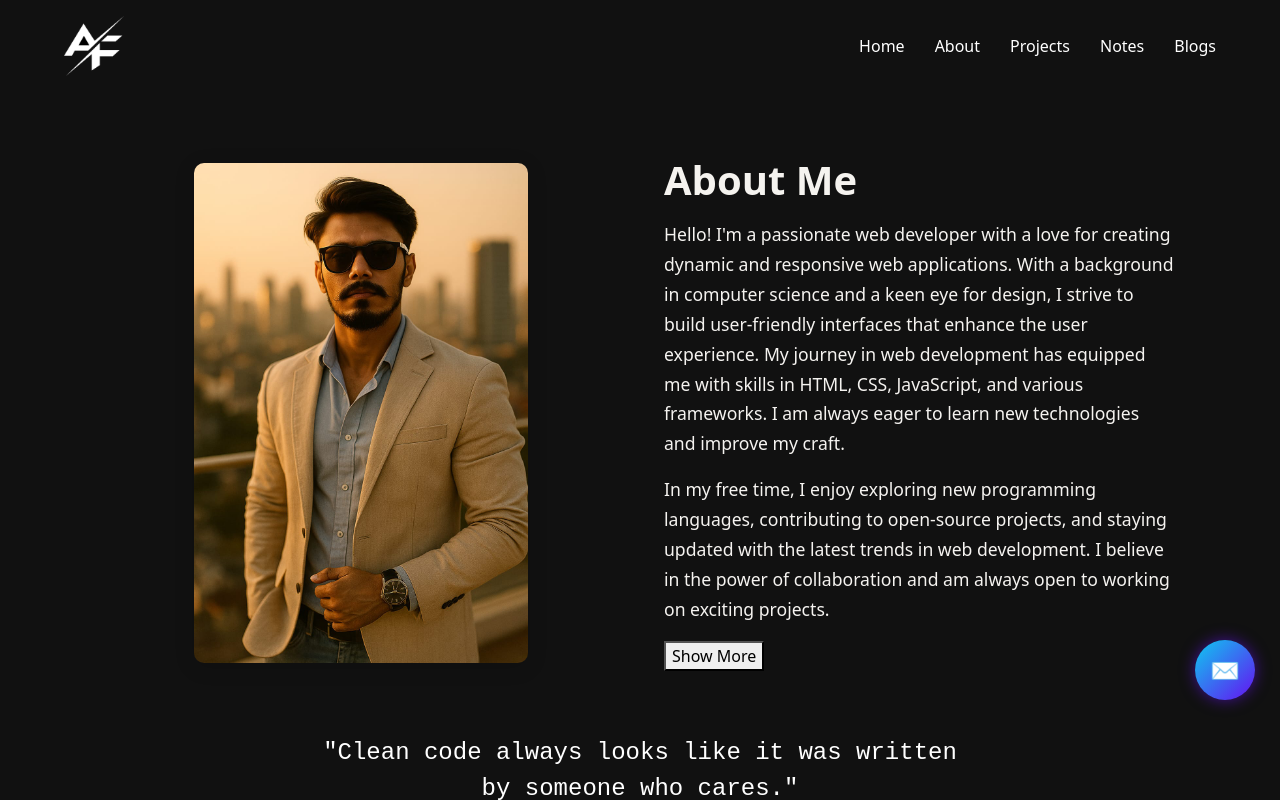
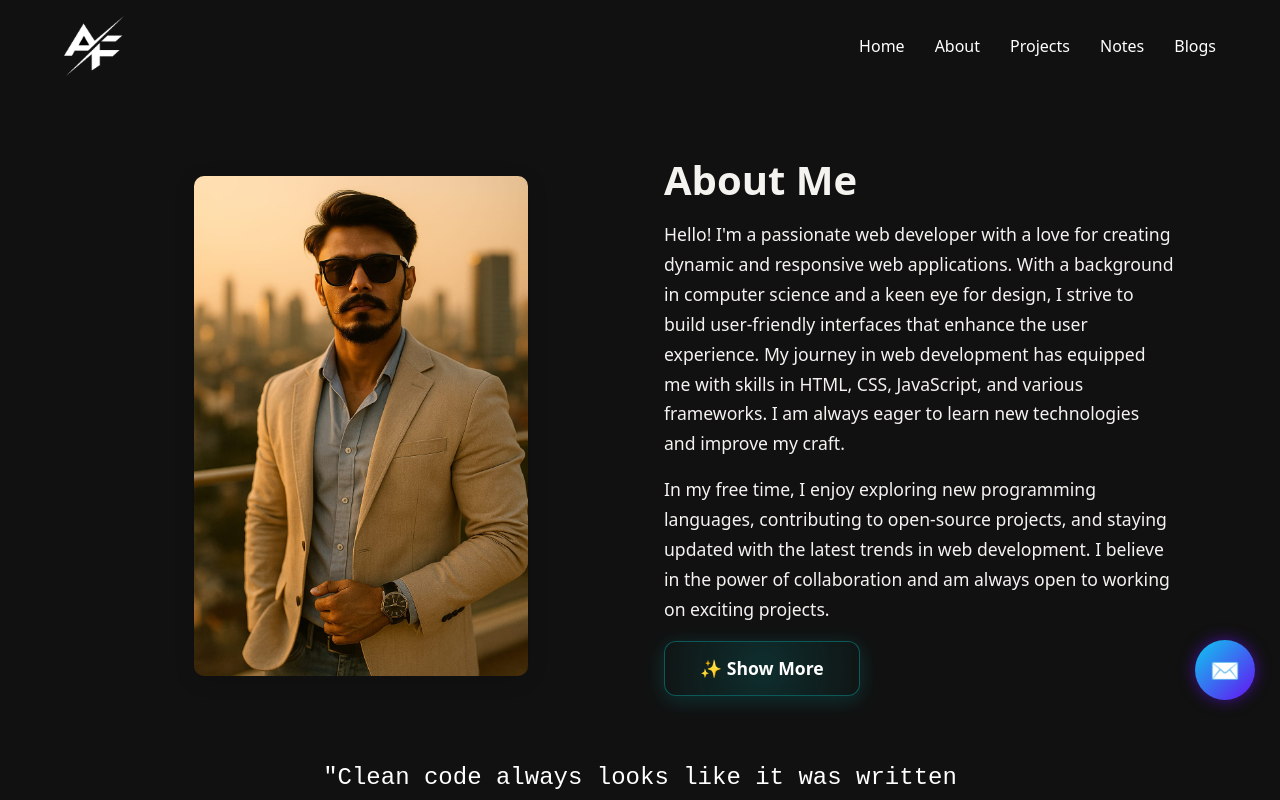
Before and after one commit to amansrivastavv/amanportfolio, a React (Vite) app: page /about in a window 1280 px wide. Built offline with nearby package versions, Linux system fonts and the light colour scheme.

Commit message:
corrected see more button style

```diff
--- /dev/null
+++ b/src/components/ShowMoreButton.jsx
@@ -0,0 +1,23 @@
+import React from "react";
+import { motion } from "framer-motion";
+import "../styles/pages.css";
+
+const ShowMoreButton = ({ handleShowMore }) => {
+  return (
+    <motion.button
+      className="modern-glass-button"
+      onClick={handleShowMore}
+      whileHover={{
+        scale: 1.08,
+        boxShadow: "0 0 30px rgba(0, 255, 255, 0.6)",
+        y: -4,
+      }}
+      whileTap={{ scale: 0.95 }}
+      transition={{ type: "spring", stiffness: 300, damping: 20 }}
+    >
+      <span className="modern-button-text">✨ Show More</span>
+    </motion.button>
+  );
+};
+
+export default ShowMoreButton;
--- a/src/pages/About.jsx
+++ b/src/pages/About.jsx
@@ -1,13 +1,16 @@
 import React from "react";
-import { useNavigate } from "react-router-dom"; // ✅ Import
+import { useNavigate } from "react-router-dom";
+import { motion } from "framer-motion";
 import "../styles/pages.css";
 import aboutImg from "../assets/images/about.jpeg";
+import ShowMoreButton from "../components/ShowMoreButton";
 
 const About = () => {
-  const navigate = useNavigate(); // ✅ Hook for navigation
+  const navigate = useNavigate();
 
   const handleShowMore = () => {
-    navigate("/about-details"); // ✅ Route to AboutDetails page
+    console.log("Show More Clicked!");
+    navigate("/about-details");
   };
 
   return (
@@ -45,7 +48,7 @@ const About = () => {
                 collaboration and am always open to working on exciting
                 projects.
               </p>
-              <button onClick={handleShowMore}>Show More</button>
+              <ShowMoreButton handleShowMore={handleShowMore} />
             </div>
           </div>
         </div>
--- a/src/styles/pages.css
+++ b/src/styles/pages.css
@@ -296,3 +296,78 @@
   flex-direction: column;
   text-align: center;
 }
+
+
+
+
+/* see more button */
+.button-container {
+  display: flex;
+  justify-content: center;
+  align-items: center;
+  padding: 1rem;
+}
+
+.modern-glass-button {
+  padding: 0.85rem 2.2rem;
+  background: #111;
+  border: 1px solid rgba(0, 255, 255, 0.3);
+  backdrop-filter: blur(12px);
+  color: #ffffff;
+  font-size: 1.1rem;
+  font-weight: 600;
+  border-radius: 12px;
+  cursor: pointer;
+  position: relative;
+  overflow: hidden;
+  transition: all 0.4s ease;
+  box-shadow: 0 4px 20px rgba(0, 255, 255, 0.15);
+  z-index: 1;
+  text-align: center;
+  white-space: nowrap;
+}
+
+.modern-glass-button::before {
+  content: "";
+  position: absolute;
+  top: -50%;
+  left: -50%;
+  width: 200%;
+  height: 200%;
+  background: radial-gradient(circle at center, rgba(0, 255, 255, 0.15), transparent 60%);
+  animation: pulse-glow 2s linear infinite;
+  z-index: 0;
+}
+
+.modern-button-text {
+  position: relative;
+  z-index: 1;
+}
+
+@keyframes pulse-glow {
+  0% {
+    transform: scale(0.95);
+    opacity: 0.7;
+  }
+  50% {
+    transform: scale(1.05);
+    opacity: 1;
+  }
+  100% {
+    transform: scale(0.95);
+    opacity: 0.7;
+  }
+}
+
+/* Responsive */
+@media (max-width: 600px) {
+  .modern-glass-button {
+    width: 100%;
+    font-size: 1rem;
+    padding: 0.75rem 1.5rem;
+  }
+
+  .button-container {
+    padding: 1rem 1.5rem;
+  }
+}
```
